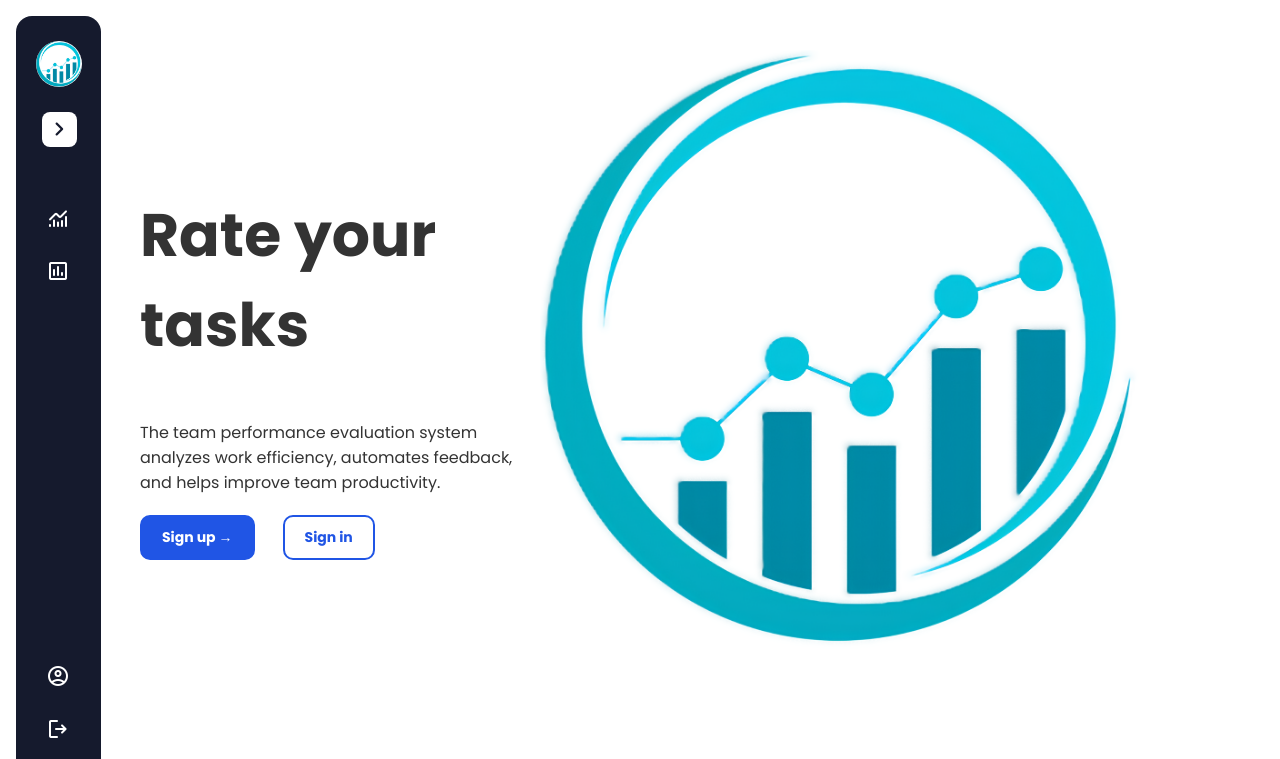
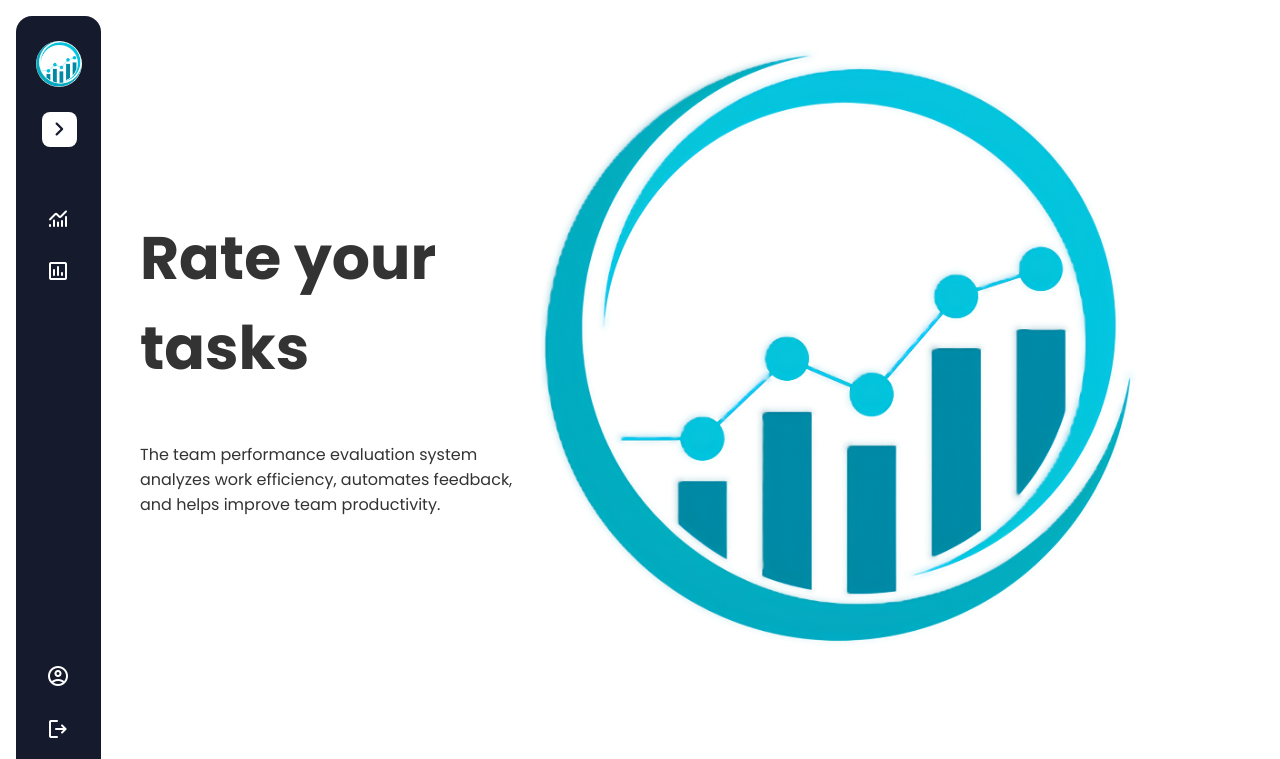
Before and after one commit to pamquale/rate-your-tasks, a Django app: page / in a window 1280 px wide. Shown: the top 759 px of the page. Run offline with Django 5.2, Linux system fonts and the light colour scheme; the visitor is signed in with stand-in values (Sample User, id 1).

Commit message:
Updated main page

```diff
--- a/core/main/templates/main/index.html
+++ b/core/main/templates/main/index.html
@@ -18,10 +18,7 @@
             <div class="hero-text">
                 <h1>Rate your tasks</h1>
                 <p>The team performance evaluation system analyzes work efficiency, automates feedback, and helps improve team productivity.</p>
-                <div class="buttons">
-                    <button class="register-btn" onclick="window.location.href='{% url 'register' %}'">Sign up →</button>
-                    <button class="login-btn" onclick="window.location.href='{% url 'login' %}'">Sign in</button>
-                </div>
+                <div class="buttons"></div>
             </div>
             <div class="hero-image">
                 <img src="{% static 'main/media/logo_sidebar.png' %}" alt="logo">
```
